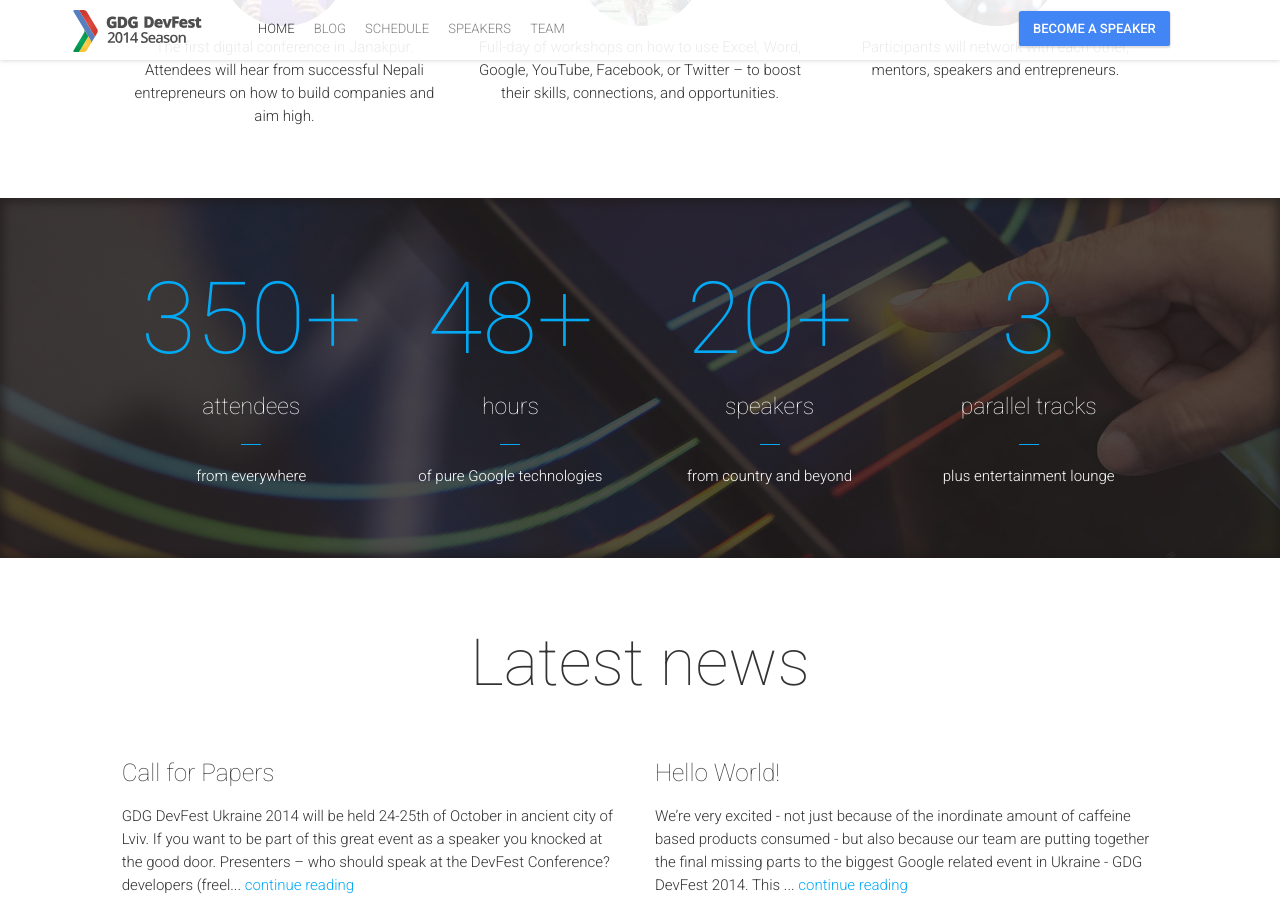
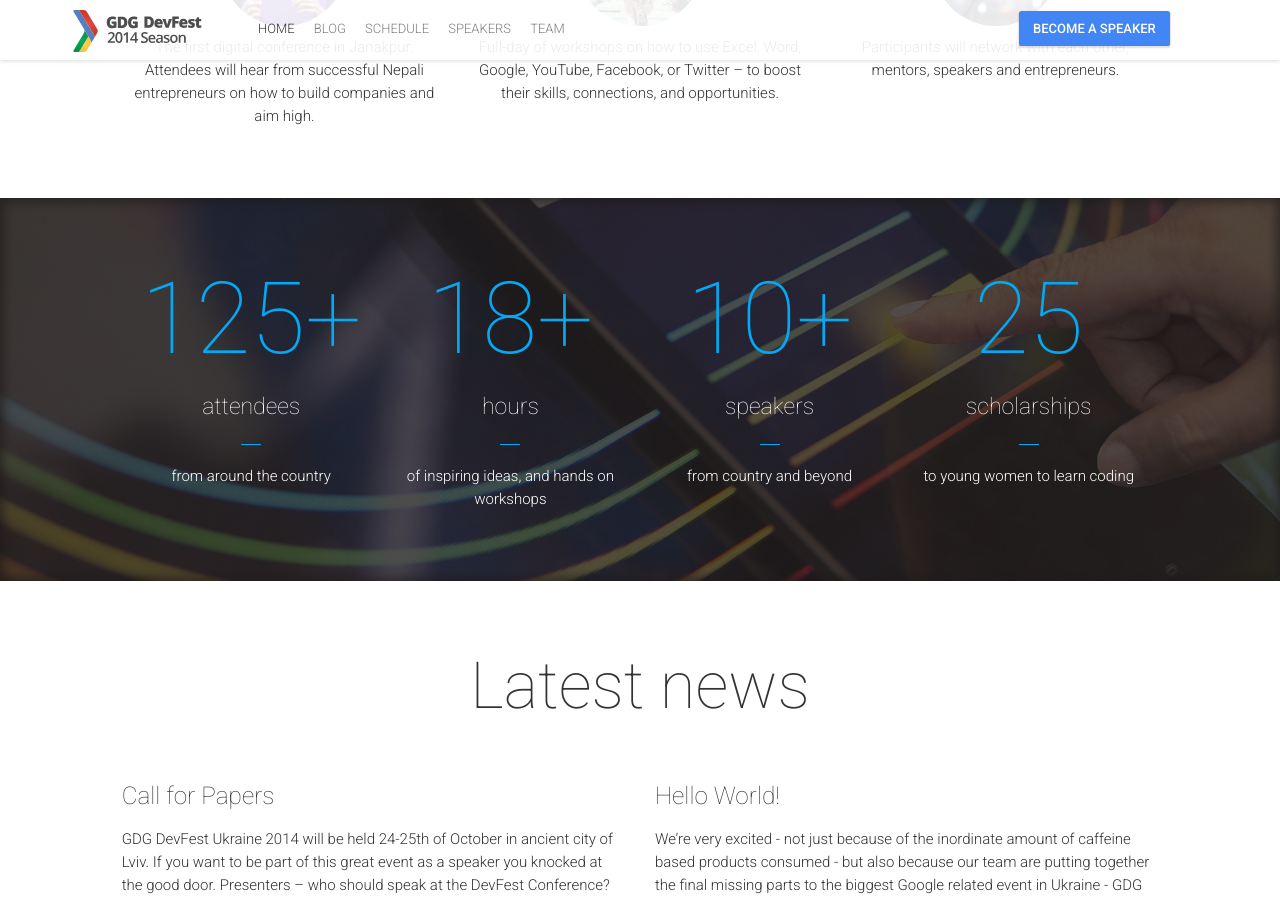
Before and after one commit to ravinepal/visitjanakpur, a Jekyll site: the page built from index.html, in a window 1280 px wide and 900 px high, scrolled down 1246 px. Built offline with Jekyll 4.4.1, drawn with Linux system fonts in a browser that asks for light colours; nearby versions of some CDN libraries; comment, search, counter and statistics services are not loaded.

Commit message:
Update statistic block

```diff
--- a/_config.yml
+++ b/_config.yml
@@ -72,10 +72,10 @@
 # Statistic Block
 statisticBlockImage: "statistic.jpg"
 statisticBlock:
- - {count: "350", specialCharacter: "+", info: "attendees", detail: "from everywhere"}
- - {count: "48", specialCharacter: "+", info: "hours", detail: "of pure Google technologies"}
- - {count: "20", specialCharacter: "+", info: "speakers", detail: "from country and beyond"}
- - {count: "3", specialCharacter: "", info: "parallel tracks", detail: "plus entertainment lounge"}
+ - {count: "125", specialCharacter: "+", info: "attendees", detail: "from around the country"}
+ - {count: "18", specialCharacter: "+", info: "hours", detail: "of inspiring ideas, and hands on workshops"}
+ - {count: "10", specialCharacter: "+", info: "speakers", detail: "from country and beyond"}
+ - {count: "25", specialCharacter: "", info: "scholarships", detail: "to young women to learn coding"}
 
 # Latest News Block
 latestNewsTitle: "Latest news"
```
